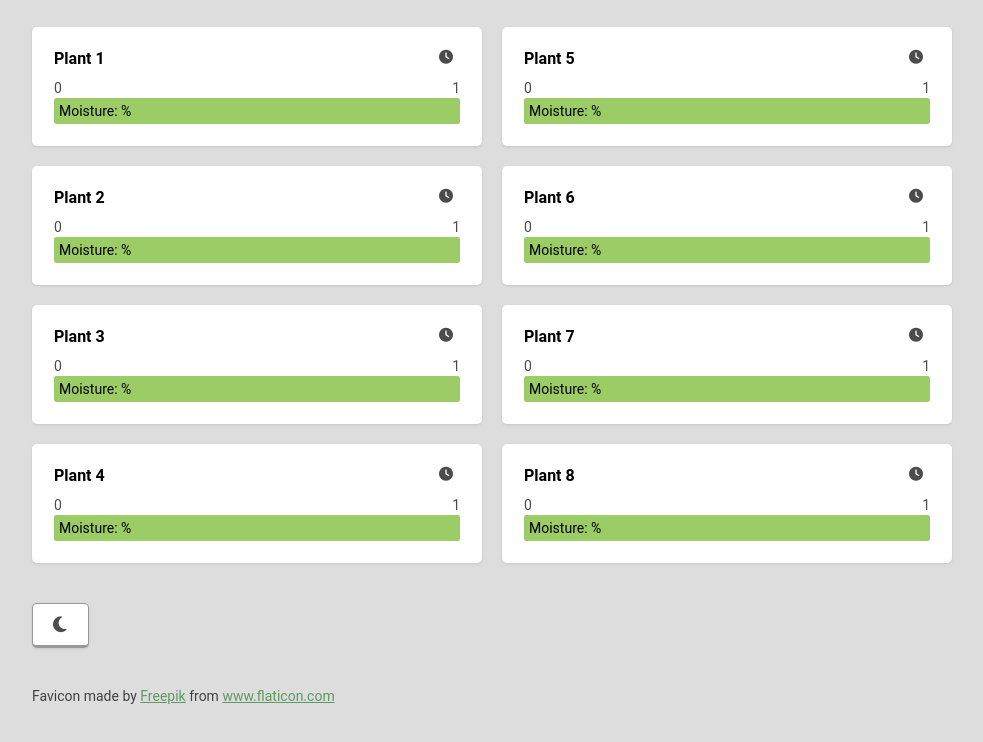
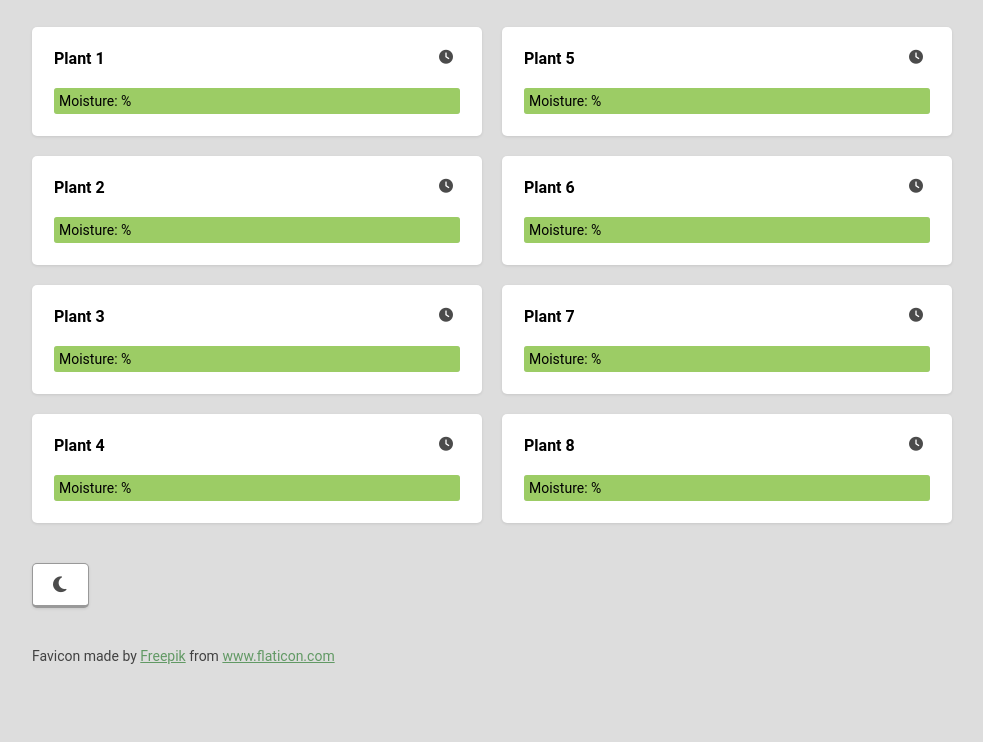
Before and after one commit to mikael-rh/plant-monitor, a plain HTML site: page web/public/index.html in a window 1280 px wide. Shown: the part 134-876 px from the top of the page, without its empty margins (148-1131 px from the left). After the commit the page ends 838 px from the top, so only its background shows below. Drawn offline with Linux system fonts and the light colour scheme; no server answers.

Commit message:
Remove bar ticks

```diff
--- a/web/public/app.js
+++ b/web/public/app.js
@@ -9,16 +9,13 @@ function createBar(content, unit = "", min = 0, max = 1) {
     // Create a valid name from content string
     let name = content.toLowerCase().replace(/ /g, "-");
 
-    let bar = $(`<div class="bar-frame"></div>`);
-    bar.html(`<div class="label bar-tick">${min}</div>` +
-        `<div class="label bar-tick" style="right:0;">${max}</div>`);
+    let barFrame = $(`<div class="bar-frame"></div>`);
+    let bar = $(`<div class="bar bar-${name}"></div>`);
+    bar.html(`${content}: <span class="bar-value"></span>${unit}`);
+    bar.data("min", min).data("max", max).data("unit", unit);
+    barFrame.append(bar);
 
-    let fill = $(`<div class="bar bar-${name}"></div>`);
-    fill.html(`${content}: <span class="bar-value"></span>${unit}`);
-    fill.data("min", min).data("max", max).data("unit", unit);
-    bar.append(fill);
-
-    return bar;
+    return barFrame;
 }
 
 function createSite() {
--- a/web/public/style.css
+++ b/web/public/style.css
@@ -110,12 +110,7 @@ button:focus {
     position: relative;
     border-radius: 3px;
     background-color: var(--bg-color);
-    margin-top: 30px;
-}
-
-.bar-tick {
-    position: absolute;
-    top: -18px;
+    margin-top: 20px;
 }
 
 .bar {
```
